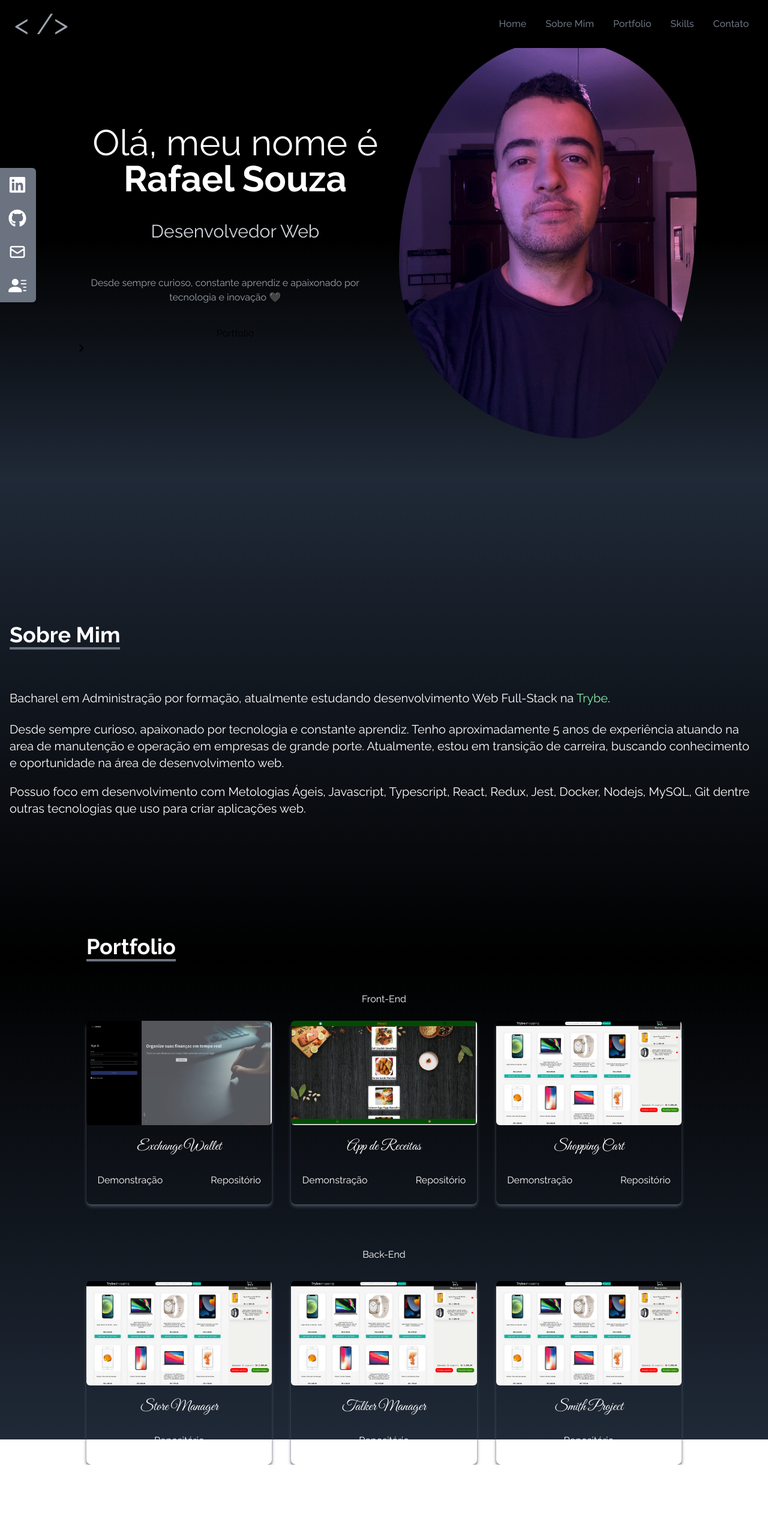
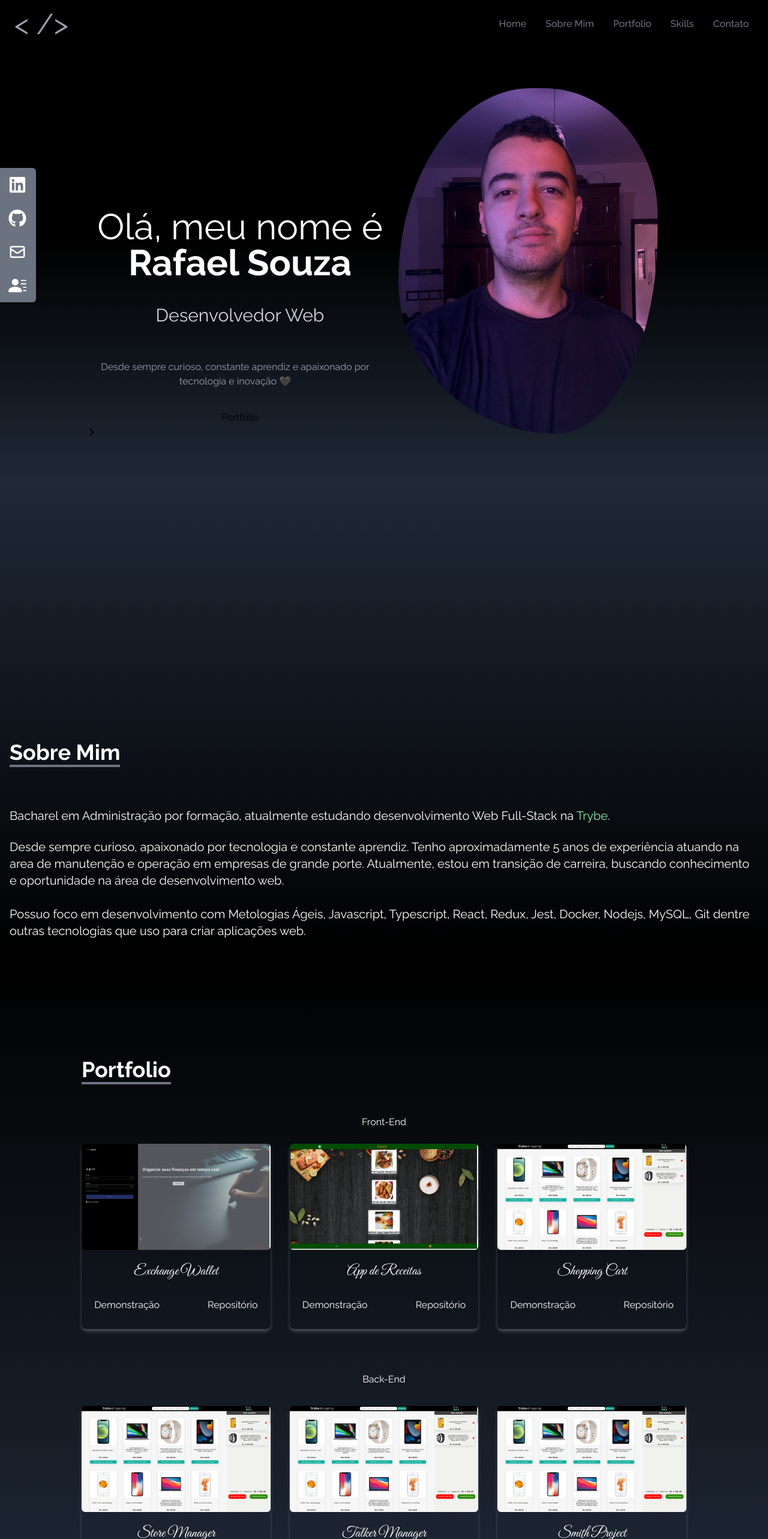
Before and after one commit to Rafael-Souza-97/portfolio, a React (Create React App) app: page / in a window 1280 px wide. Shown: the top 2566 px of the page at 60% size. Before the commit the page ends 2442 px from the top, so only its background shows below. Built offline with nearby package versions, Linux system fonts and the light colour scheme; the HTML template or start-up script is replaced by a standard one.

Commit message:
style: Configurando Responsividade da aplicação

```diff
--- a/src/components/About.jsx
+++ b/src/components/About.jsx
@@ -4,7 +4,7 @@ const About = () => {
   return (
     <div
       name="about"
-      className="w-full h-screen bg-gradient-to-b from-gray-800 to-black text-white"
+      className="w-full h-screen bg-gradient-to-b from-gray-800 to-black text-white about-container"
     >
       <div className="max-w-screen-xl p-4 mx-auto flex flex-col justify-center w-full h-full">
         <div className="pb-8">
@@ -23,7 +23,7 @@ const About = () => {
           Desde sempre curioso, apaixonado por tecnologia e constante aprendiz. Tenho aproximadamente 5 anos de experiência atuando na area de manutenção e operação em empresas de grande porte. Atualmente, estou em transição de carreira, buscando conhecimento e oportunidade na área de desenvolvimento web.
         </p>
 
-        <p className="text-xl mt-5">
+        <p className="text-xl mt-7">
           Possuo foco em desenvolvimento com Metologias Ágeis, Javascript, Typescript, React, Redux, Jest, Docker, Nodejs, MySQL, Git dentre outras tecnologias que uso para criar aplicações web.
         </p>
       </div>
--- a/src/components/Home.jsx
+++ b/src/components/Home.jsx
@@ -8,9 +8,9 @@ const Home = () => {
   return (
     <div
       name="home"
-      className="h-screen w-full bg-gradient-to-b from-black via-black to-gray-800"
+      className="h-screen w-full bg-gradient-to-b from-black via-black to-gray-800 pb-20 home-big-container"
     >
-      <div className="max-w-screen-lg mx-auto flex flex-col items-center justify-center h-full px-4 md:flex-row">
+      <div className="max-w-screen-lg mx-auto flex flex-col items-center justify-center h-full px-8 md:flex-row home-container">
         <div className="flex flex-col justify-center h-full text-container">
           <h2 className="text-3xl sm:text-6xl text-white mb-10 text-mg">
             Olá, meu nome é <strong>Rafael Souza</strong>
@@ -37,11 +37,11 @@ const Home = () => {
           </div>
         </div>
 
-        <div className="image-container ">
+        <div className="image-container">
           <img
             src={HeroImage}
             alt="my profile"
-            className="rounded-2xl mx-auto sm:w-full image-effect"
+            className="image-effect"
           />
         </div>
       </div>
--- a/src/components/Portfolio.jsx
+++ b/src/components/Portfolio.jsx
@@ -52,9 +52,9 @@ const Portfolio = () => {
   return (
     <div
       name="portfolio"
-      className="bg-gradient-to-b from-black to-gray-800 w-full text-white md:h-screen"
+      className="bg-gradient-to-b from-black to-gray-800 w-full text-white md:h-screen portfolio-container pb-10"
     >
-      <div className="max-w-screen-lg p-4 mx-auto flex flex-col justify-center w-full h-full">
+      <div className="max-w-screen-lg p-2 mx-auto flex flex-col justify-center w-full h-full">
         <div className="pb-8">
           <p className="text-4xl font-bold inline border-b-4 border-gray-500">
             Portfolio
--- a/src/styles/Home.css
+++ b/src/styles/Home.css
@@ -1,4 +1,6 @@
 .image-effect {
+  width: 90%;
+  margin-top: 150px;
   animation: profile_animate 6s ease-in-out infinite 1s;
 }
 
@@ -29,9 +31,12 @@
   color: white;
 }
 
-@media (max-width: 767px) and (min-width: 700px){
+@media (min-width: 700vw){
   .text-container {
-    padding-top: 440px;
+    padding-top: 440vw;
+  }
+  .portfolio-container  {
+    padding-top: 400px;
   }
 }
 
@@ -39,22 +44,92 @@
   .text-container {
     padding-top: 300px;
   }
+  .portfolio-container  {
+    padding-top: 400px;
+  }
 }
 
 @media (max-width: 639px) and (min-width: 600px) {
   .text-container {
     padding-top: 200px;
   }
+
 }
 
 @media (max-width: 600px) and (min-width: 550px) {
   .text-container {
     padding-top: 150px;
   }
+  .portfolio-container  {
+    padding-top: 400px;
+  }
 }
 
-@media (max-width: 550px) {
+@media (max-width: 550px) and (min-width: 470px) {
   .text-container {
-    padding-top: 100px;
+    padding-top: 120px;
+  }
+
+}
+
+@media (max-width: 470px) {
+  .text-container {
+    padding-top: 250px;
+  }
+  .portfolio-container  {
+    padding-top: 400px;
   }
 }
+
+@media (min-height: 800px) {
+  .text-container {
+    position: relative;
+    top: 15%;
+  }
+  .portfolio-container  {
+    padding-top: 700px;
+    padding-bottom: 500px;
+  }
+
+}
+
+@media (max-height: 800px) and (min-height: 590px) {
+  .text-container {
+    position: relative;
+    top: 25%;
+  }
+  .about-container {
+    padding-top: 400px;
+
+  }
+  .portfolio-container  {
+    padding-top: 600px;
+    padding-bottom: 500px;
+  }
+}
+
+@media (max-height: 590px) and (min-height: 460px) {
+  .text-container {
+    padding-top: 900px;
+    padding-bottom: 60px;
+  }
+  .about-container {
+    padding-top: 900px;
+  }
+  .portfolio-container  {
+    padding-top: 400px;
+  }
+}
+
+@media (max-height: 460px) {
+  .text-container {
+    padding-top: 1100px;
+    padding-bottom: 50px;
+  }
+  .about-container {
+    padding-top: 1100px;
+  }
+  .portfolio-container  {
+    padding-top: 400px;
+  }
+}
```
